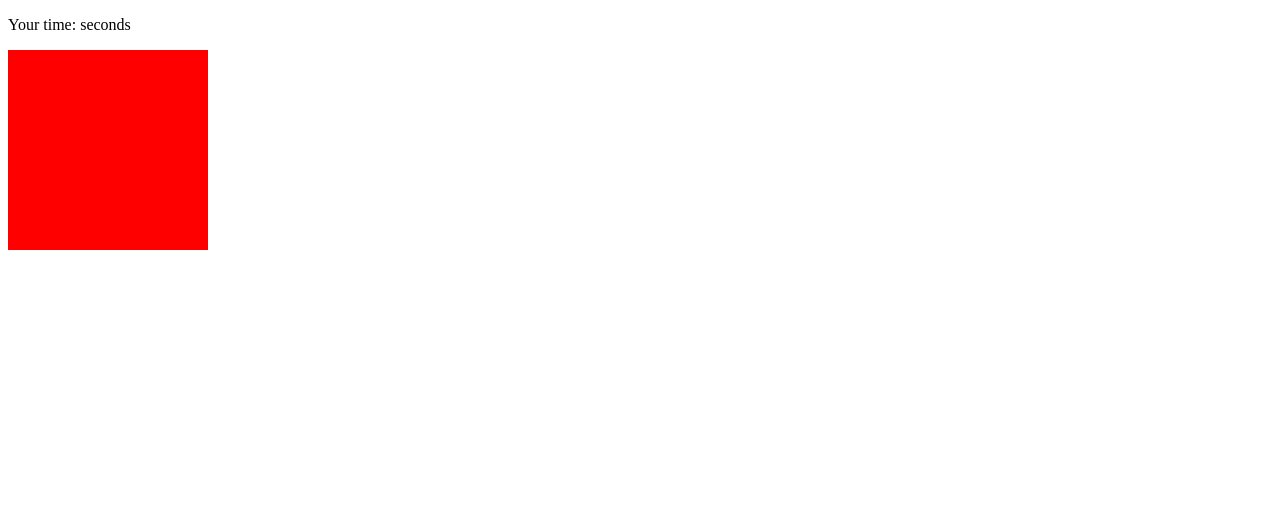
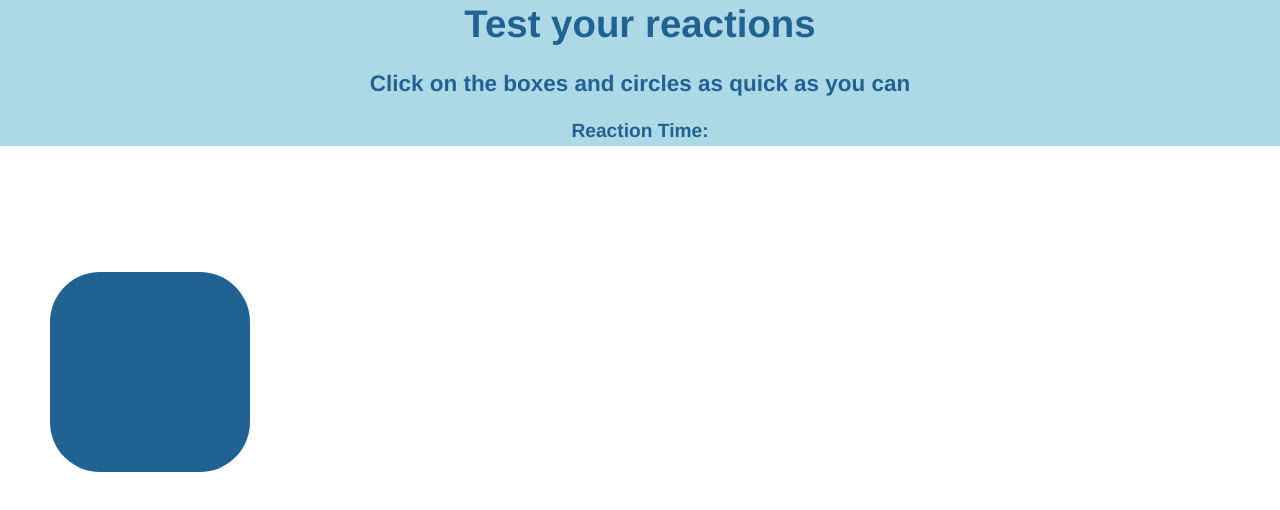
Before and after one commit to eulphean/Web-Development, a plain HTML site: page 3. Javascript/javascriptproject.html in a window 1280 px wide. Drawn offline with Linux system fonts and the light colour scheme.

Commit message:
Javascript project complete

```diff
--- a/3. Javascript/javascriptproject.html
+++ b/3. Javascript/javascriptproject.html
@@ -15,6 +15,31 @@
         width:200px;
         background-color:red;
         display:none;
+        position:relative;
+        top:10px;
+        left:200px;
+      }
+
+      #scoreboard
+      {
+        height:170px;
+        width:100%;
+        background-color:lightblue;
+        text-align:center;
+        font-size:1.2em;
+        font-family:Helvetica;
+        font-weight:bold;
+        margin:0px;
+        color:#226293;
+        position:relative;
+        top:-26px;
+        padding-top:2px;
+      }
+
+      body
+      {
+        margin:0;
+        padding:0;
       }
 
     </style>
@@ -23,54 +48,25 @@
 
 <body>
 
-    <p>Your time: <span id="time"></span> seconds</p>
+    <div id="scoreboard">
+
+        <h1> Test your reactions </h1>
+
+        <h3> Click on the boxes and circles as quick as you can </h3>
+
+        <div> Reaction Time: <span id="time"></span> </div>
+
+    </div>
 
     <div id="box">
 
     </div>
 
-    <script type="text/javascript">
+    <script type="text/javascript" src="reactiontester.js"></script>
 
-      var clickedTime; var createdTime; var reactionTime;
-
-      var box = document.getElementById("box");
-
-      box.onclick=function()
-      {
-          clickedTime = Date.now();
-
-          reactionTime = (clickedTime-createdTime)/1000;
-
-          document.getElementById("time").innerHTML=reactionTime;
-
-          box.style.display="none";
-
-          makeBox ();
-      }
-
-      function makeBox ()
-      {
-            var timeout = Math.random() * 3000;
-
-            /*
-               Calls the function after a certain timeout
-               setTimeout (functionName, timeout value)
-            */
-            setTimeout (function () {
-
-              //block is the default display style
-              box.style.display="block";
-              createdTime=Date.now();
-
-            }, timeout);
-      }
-
-      makeBox();
-
-    </script>
 
 </body>
 
 </html>
 
-<!-- Randomize 1: Where the box comes on the screen, color of the box, and the shape, which could be a circle -->
+<!-- Randomize 1: Where the box comes on the screen, color of the box (done), and the shape , which could be a circle -->
--- /dev/null
+++ b/3. Javascript/reactiontester.js
@@ -0,0 +1,71 @@
+var clickedTime; var createdTime; var reactionTime;
+
+var colorArray = ["green", "red", "orange", "yellow", "black", "magenta", "lightblue", "#226293"];
+
+var borderRadius = ["0px", "100px", "50px", "20px", "70px"];
+
+var xyPlane = [["100px", "50px"], ["150px", "200px"], ["25px", "45px"], ["75px", "300px"], ["20px","450px"]];
+
+makeBox();
+
+var box=document.getElementById("box");
+
+box.onclick=function()
+{
+    clickedTime = Date.now();
+
+    reactionTime = (clickedTime-createdTime)/1000;
+
+    document.getElementById("time").innerHTML=reactionTime+"s";
+
+    box.style.display="none";
+
+    makeBox ();
+}
+
+function makeBox ()
+{
+      var timeout = Math.random() * 3000;
+
+      /*
+          To randomize the color of the object
+      */
+      var coloridx = Math.random() * (colorArray.length);
+      coloridx = Math.floor(coloridx);
+
+      /*
+          To randomize the shape of the object
+      */
+      var bridx = Math.random() * (borderRadius.length);
+      bridx = Math.floor(bridx);
+
+      /*
+          To randomize the placement of the object
+      */
+      var xyidx = Math.random() * (xyPlane.length);
+      xyidx = Math.floor(xyidx);
+
+      /*
+         Calls the function after a certain timeout
+         setTimeout (functionName, timeout value)
+      */
+      setTimeout (function () {
+
+        //block is the default display style
+        box.style.display="block";
+
+        // random shape
+        box.style.borderRadius=borderRadius[bridx];
+
+        // random color
+        box.style.backgroundColor=colorArray[coloridx];
+
+        // random position
+        var a = xyPlane[xyidx];
+        box.style.top = a[0];
+        box.style.left = a[1];
+
+        createdTime=Date.now();
+
+      }, timeout);
+}
```
